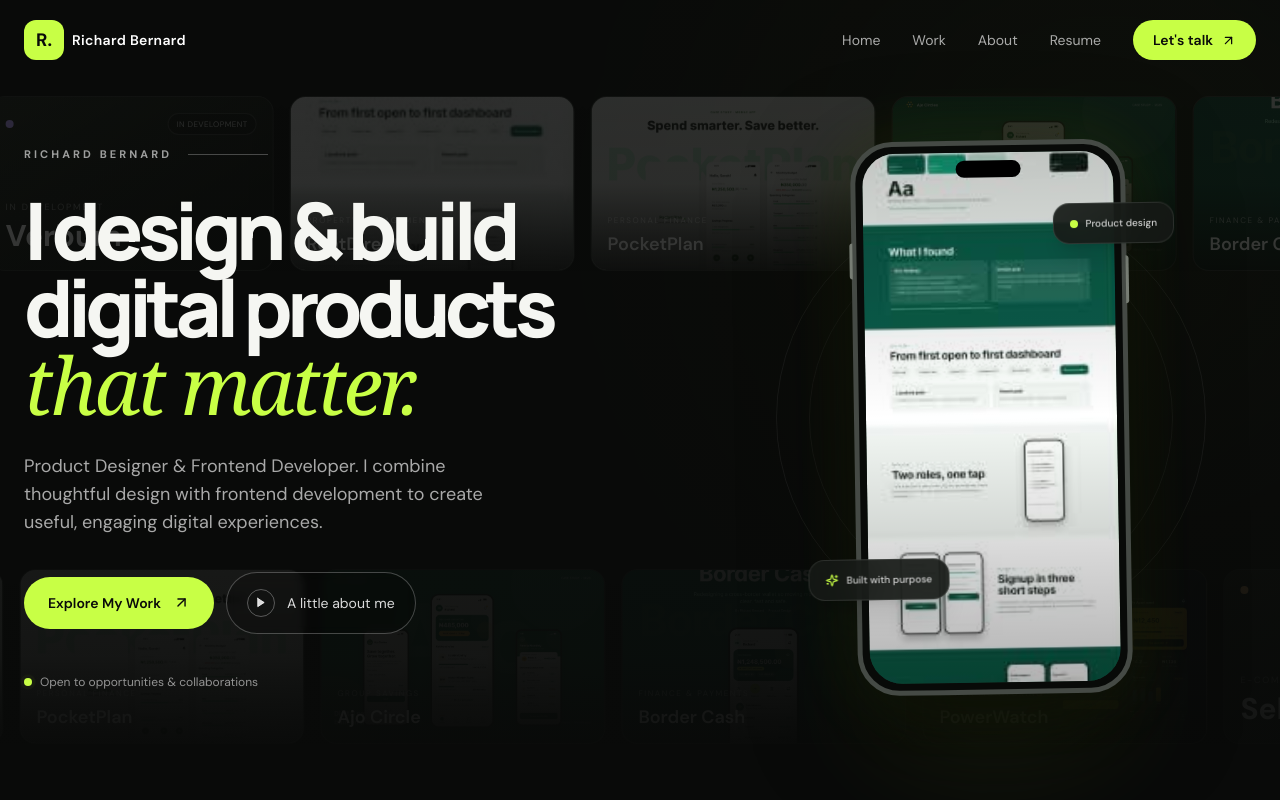
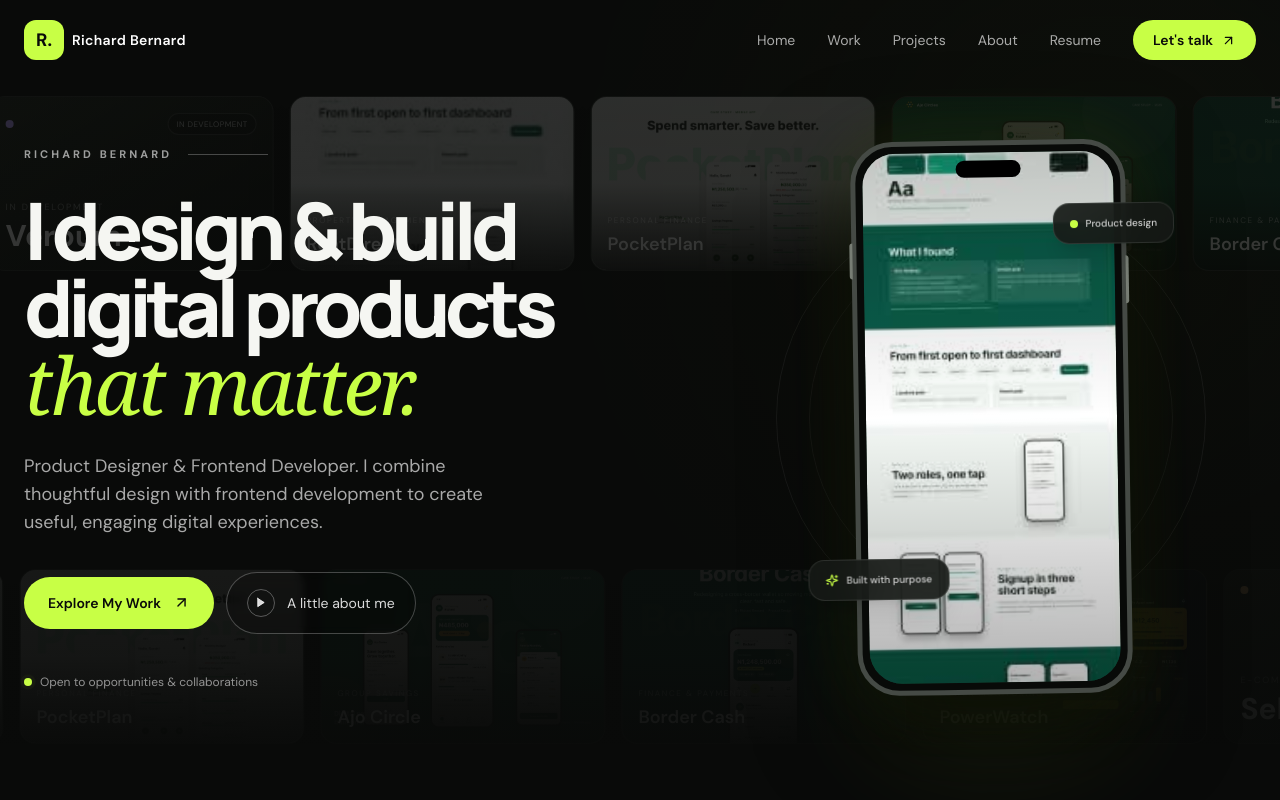
Before and after one commit to richyboy035/richard-bernard-portfolio, a Next.js app: page / in a window 1280 px wide. Shown: the top 800 px of the page. Built offline with nearby package versions, Linux system fonts and the light colour scheme.

Commit message:
Add projects route to navigation

```diff
--- a/components/NavBar.tsx
+++ b/components/NavBar.tsx
@@ -10,6 +10,7 @@ import { ArrowUpRight, Menu, X } from 'lucide-react';
 const navigation = [
   { label: 'Home', href: '/#home' },
   { label: 'Work', href: '/#work' },
+  { label: 'Projects', href: '/projects' },
   { label: 'About', href: '/about' },
   { label: 'Resume', href: '/resume' },
 ];
```
